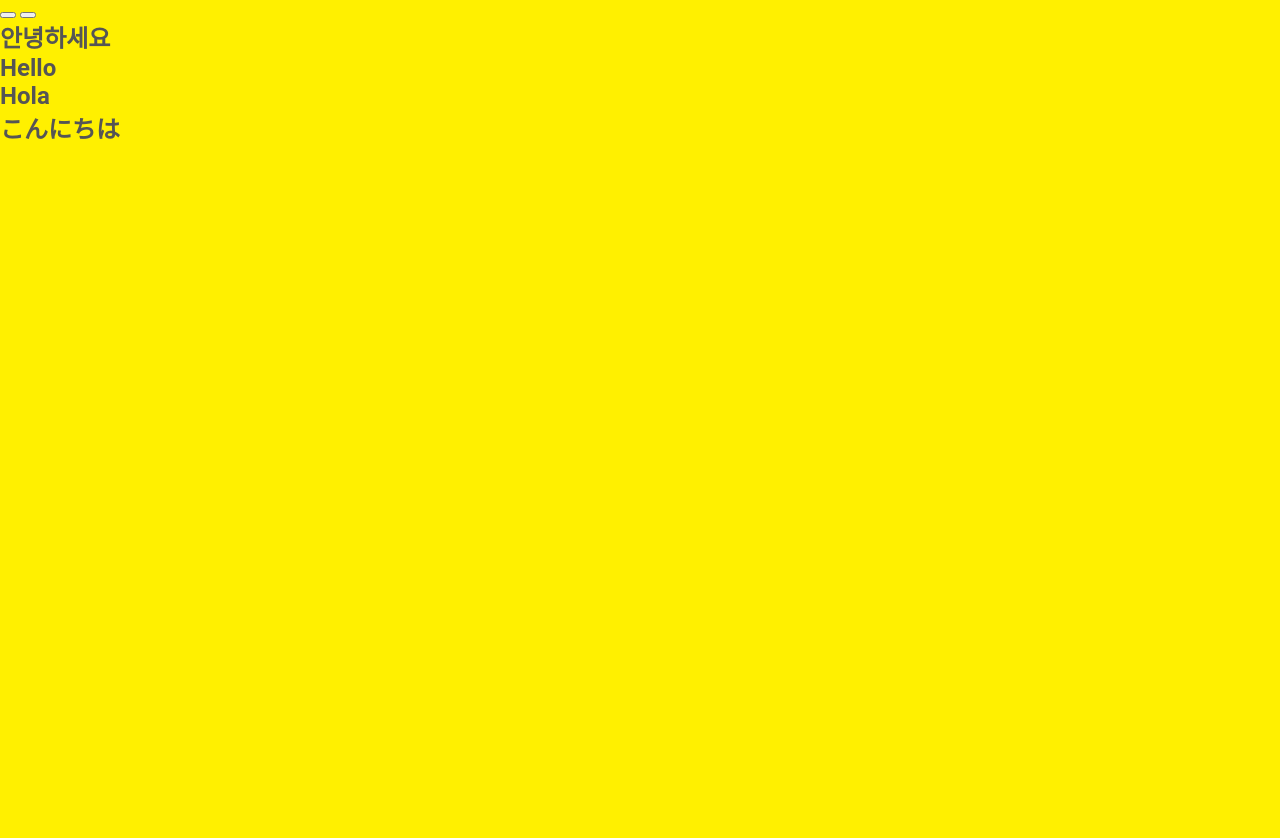
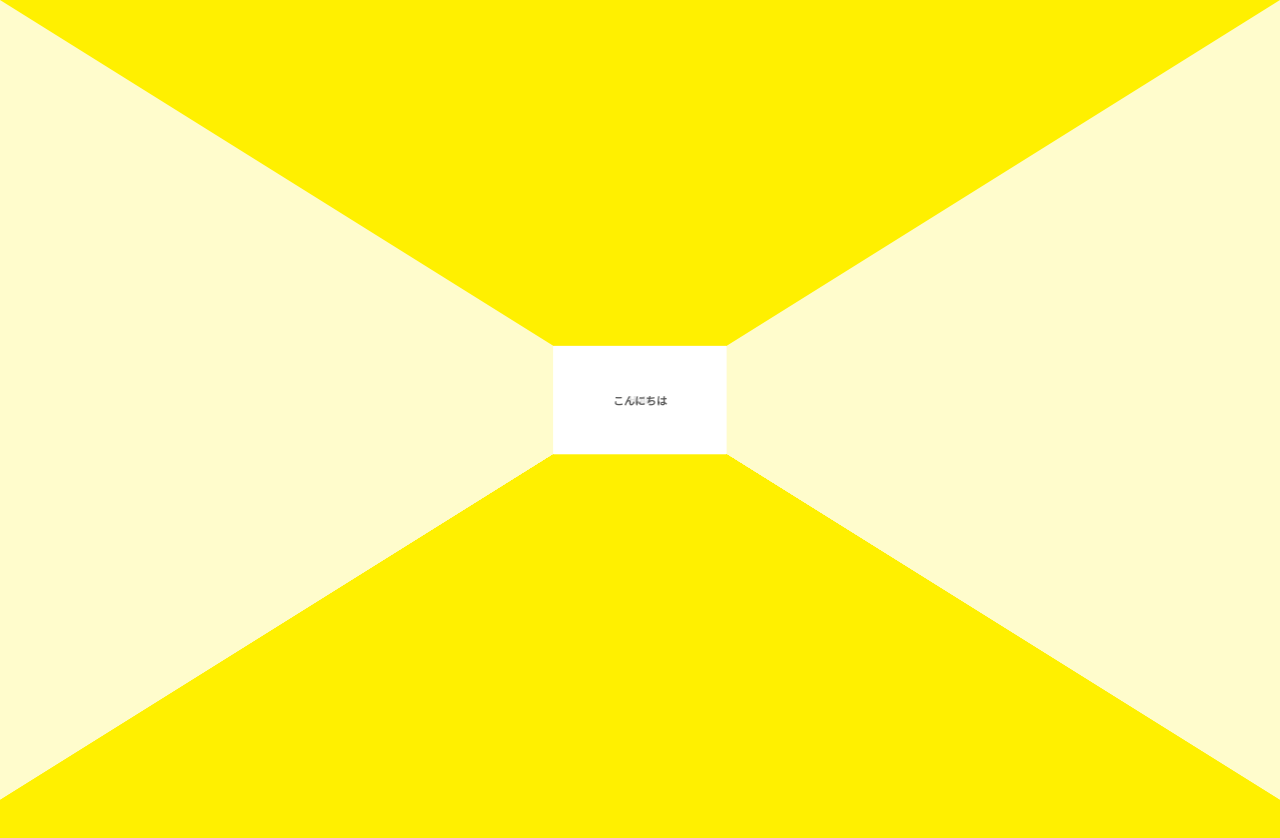
Before and after one commit to donghun-k/interactive-web, a plain HTML site: page css-transform-animation/3d-wall/index.html in a window 1280 px wide. Shown: the top 838 px of the page. Drawn offline with Linux system fonts and the light colour scheme.

Commit message:
3D Wall: 벽 세우기

```diff
--- a/css-transform-animation/3d-wall/css/style.css
+++ b/css-transform-animation/3d-wall/css/style.css
@@ -24,3 +24,35 @@ body {
   height: 100vh;
   transform-style: preserve-3d;
 }
+.house {
+  width: 100vw;
+  height: 100vh;
+  transform: translateZ(-500vw);
+  transform-style: preserve-3d;
+}
+.wall {
+  position: absolute;
+  width: 100vw;
+  height: 100vh;
+  background-color: rgba(255, 255, 255, 0.8);
+  perspective: 1000px;
+  left: 0;
+  top: 0;
+}
+.wall-left {
+  width: 1000vw;
+  transform: rotateY(90deg) translateZ(-500vw);
+}
+.wall-right {
+  width: 1000vw;
+  transform: rotateY(90deg) translateZ(-400vw);
+}
+.wall-content {
+  display: flex;
+  align-items: center;
+  justify-content: center;
+  height: 100vh;
+}
+.wall-title {
+  font-size: 5rem;
+}
--- a/css-transform-animation/3d-wall/index.html
+++ b/css-transform-animation/3d-wall/index.html
@@ -9,7 +9,7 @@
     <link rel="stylesheet" href="css/style.css" />
   </head>
   <body>
-    <div class="progress-bar-con">
+    <!-- <div class="progress-bar-con">
       <div class="progress-bar"></div>
     </div>
     <div class="select-character">
@@ -21,7 +21,7 @@
         class="select-character-btn select-character-btn-ragirl"
         data-char="ragirl"
       ></button>
-    </div>
+    </div> -->
 
     <div class="world">
       <div class="stage">
```
